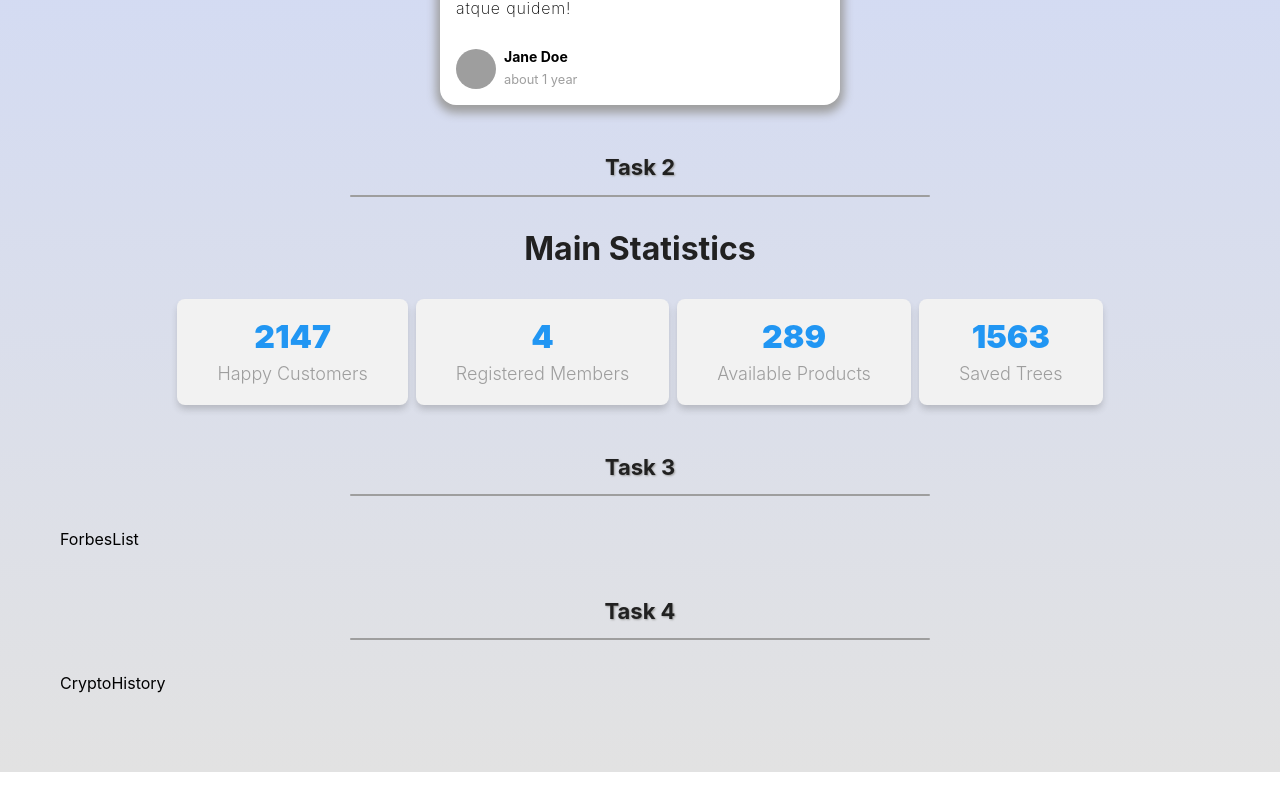
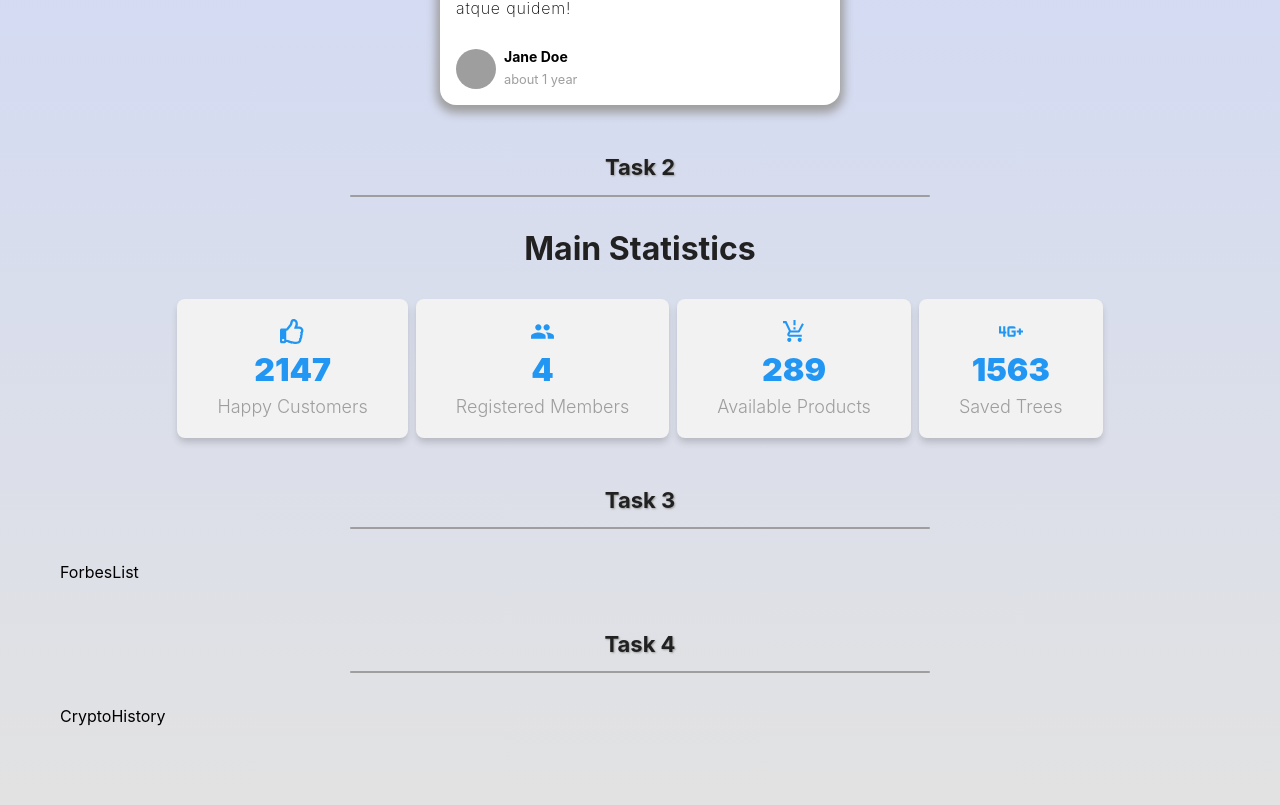
Before and after one commit to pavlo-sheremet-dev/fson72-blended, a React (Create React App) app: page / in a window 1280 px wide. Shown: the part 593-1398 px from the top of the page. Before the commit the page ends 1365 px from the top, so only its background shows below. Built offline with nearby package versions, Linux system fonts and the light colour scheme; grey boxes are pictures that could not be loaded.

Commit message:
finish tast 2

```diff
--- a/src/components/StatisticItem/StatisticItem.jsx
+++ b/src/components/StatisticItem/StatisticItem.jsx
@@ -1,3 +1,4 @@
+import { useTheme } from '@emotion/react';
 import {
   StatisticBox,
   StatisticText,
@@ -6,10 +7,11 @@ import {
 
 import PropTypes from 'prop-types';
 
-export const StatisticItem = ({ statItem: { title, total } }) => {
+export const StatisticItem = ({ statItem: { title, total }, icon: Icon }) => {
+  const theme = useTheme();
   return (
     <StatisticBox>
-      {/* Тут має бути іконка */}
+      <Icon size={25} color={theme.colors.accent} />
       <StatisticCounter>{total}</StatisticCounter>
       <StatisticText>{title}</StatisticText>
     </StatisticBox>
--- a/src/components/Statistics/Statistics.jsx
+++ b/src/components/Statistics/Statistics.jsx
@@ -2,8 +2,24 @@ import PropTypes from 'prop-types';
 import { StatisticItem } from 'components';
 import { StatisticsList, StatisticTitle } from './Statistics.styled';
 import { FaRegThumbsUp } from 'react-icons/fa';
-import { MdPeople, MdOutlineProductionQuantityLimits } from 'react-icons/md';
-import { GiTreeDoor } from 'react-icons/gi';
+import {
+  MdPeople,
+  MdOutlineProductionQuantityLimits,
+  Md4GPlusMobiledata,
+} from 'react-icons/md';
+import { GiExitDoor } from 'react-icons/gi';
+
+const getIcon = id => {
+  const icons = {
+    1: FaRegThumbsUp,
+    2: MdPeople,
+    3: MdOutlineProductionQuantityLimits,
+    4: GiExitDoor,
+    default: Md4GPlusMobiledata,
+  };
+
+  return icons[id] ?? icons.default;
+};
 
 export const Statistics = ({ title, stats }) => {
   return (
@@ -11,7 +27,11 @@ export const Statistics = ({ title, stats }) => {
       {title && <StatisticTitle>{title}</StatisticTitle>}
       <StatisticsList>
         {stats.map(stat => (
-          <StatisticItem key={stat.id} statItem={stat} />
+          <StatisticItem
+            key={stat.id}
+            statItem={stat}
+            icon={getIcon(stat.id)}
+          />
         ))}
       </StatisticsList>
     </>
--- a/src/data/data.json
+++ b/src/data/data.json
@@ -15,7 +15,7 @@
     "total": 289
   },
   {
-    "id": "4",
+    "id": "10",
     "title": "Saved Trees",
     "total": 1563
   }
```
